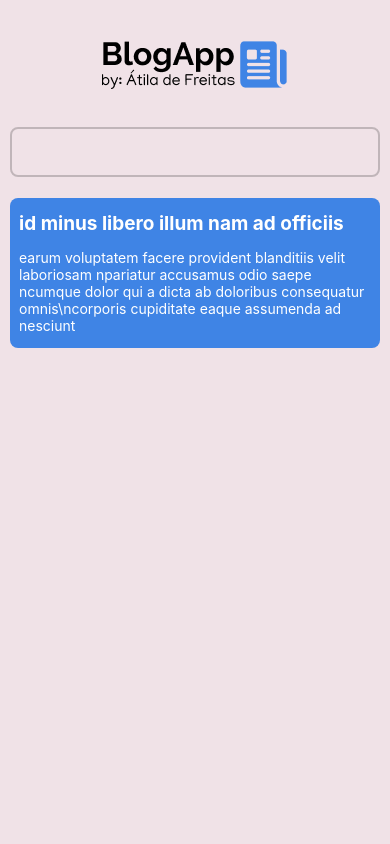
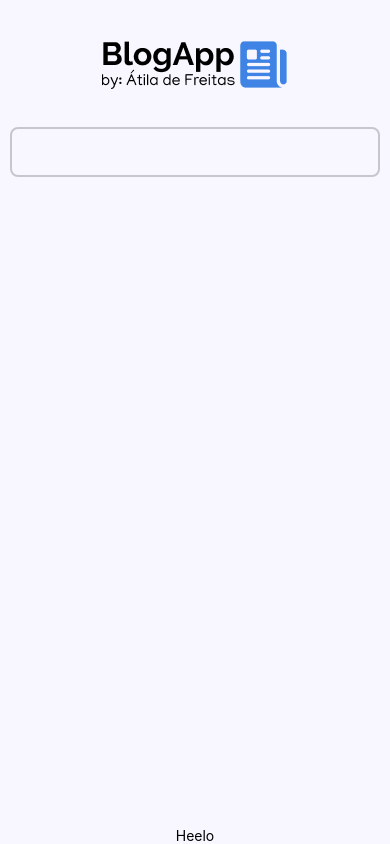
Before and after one commit to atiladefreitas/blog-app-react-native, a React Native app: screen / in a window 390 px wide. Built offline with nearby package versions, Linux system fonts and the light colour scheme.

Commit message:
refactoring

```diff
--- a/app.json
+++ b/app.json
@@ -4,12 +4,12 @@
     "slug": "blog-rn",
     "version": "1.0.0",
     "orientation": "portrait",
-    "icon": "./assets/icon.png",
+    "icon": "./src/assets/icon.png",
     "userInterfaceStyle": "light",
     "splash": {
-      "image": "./assets/splash.png",
+      "image": "./src/assets/splash.png",
       "resizeMode": "contain",
-      "backgroundColor": "#ffffff"
+      "backgroundColor": "#3F84E5"
     },
     "updates": {
       "fallbackToCacheTimeout": 0
@@ -22,12 +22,12 @@
     },
     "android": {
       "adaptiveIcon": {
-        "foregroundImage": "./assets/adaptive-icon.png",
+        "foregroundImage": "./src/assets/adaptive-icon.png",
         "backgroundColor": "#FFFFFF"
       }
     },
     "web": {
-      "favicon": "./assets/favicon.png"
+      "favicon": "./src/assets/favicon.png"
     }
   }
 }
--- a/package.json
+++ b/package.json
@@ -19,6 +19,7 @@
     "react-native": "0.68.2",
     "react-native-gesture-handler": "^2.4.2",
     "react-native-web": "0.17.7",
+    "react-router-dom": "^6.3.0",
     "styled-components": "^5.3.5"
   },
   "devDependencies": {
--- a/src/components/BlogCard/style.ts
+++ b/src/components/BlogCard/style.ts
@@ -1,7 +1,7 @@
 import styled from "styled-components/native";
 
 export const Container = styled.View`
-  background-color: #3f84e5;
+  background-color: #5c7b9c;
   width: 95%;
   border-radius: 8px;
   height: 150px;
--- /dev/null
+++ b/src/components/Feed/index.tsx
@@ -0,0 +1,11 @@
+import { SafeAreaView, Text } from "react-native";
+
+function Feed(): JSX.Element {
+  return (
+    <SafeAreaView>
+      <Text>Heelo</Text>
+    </SafeAreaView>
+  );
+}
+
+export { Feed };
--- /dev/null
+++ b/src/components/Feed/style.ts
@@ -0,0 +1,7 @@
+import styled from "styled-components/native";
+
+export const Container = styled.View`
+  width: 100%;
+  height: 90%;
+  align-items: center;
+`;
--- a/src/components/Search/style.ts
+++ b/src/components/Search/style.ts
@@ -12,10 +12,6 @@ export const Container = styled.View`
 export const TextInput = styled.TextInput`
   width: 100%;
   height: 100%;
-
-  &:focus {
-    outline: none;
-  }
 `;
 
 export const Icon = styled.View`
--- a/src/screens/Blog/index.tsx
+++ b/src/screens/Blog/index.tsx
@@ -1,9 +1,10 @@
 import React from "react";
-import { Container, Header, Logo, Feed, Wrapper } from "./style";
+import { Container, Header, Logo, Wrapper } from "./style";
 import { StatusBar } from "expo-status-bar";
 import logo from "../../assets/Logo.png";
 import { BlogCard } from "../../components/BlogCard";
 import { Search } from "../../components/Search";
+import { Feed } from "../../components/Feed";
 
 function Blog(): JSX.Element {
   return (
@@ -13,12 +14,7 @@ function Blog(): JSX.Element {
       </Header>
       <Wrapper>
         <Search />
-        <Feed>
-          <BlogCard
-            title="id minus libero illum nam ad officiis"
-            content="earum voluptatem facere provident blanditiis velit laboriosam npariatur accusamus odio saepe ncumque dolor qui a dicta ab doloribus consequatur omnis\ncorporis cupiditate eaque assumenda ad nesciunt"
-          />
-        </Feed>
+        <Feed />
       </Wrapper>
       <StatusBar style="dark" />
     </Container>
--- a/src/screens/Blog/style.ts
+++ b/src/screens/Blog/style.ts
@@ -2,7 +2,7 @@ import styled from "styled-components/native";
 
 export const Container = styled.SafeAreaView`
   flex: 1;
-  background-color: #f0e2e7;
+  background-color: #f8f7ff;
   align-items: center;
 `;
 
```
Also changed, not shown: src/assets/splash.png, 1 other file (tests, documents, lock files or other folders).
